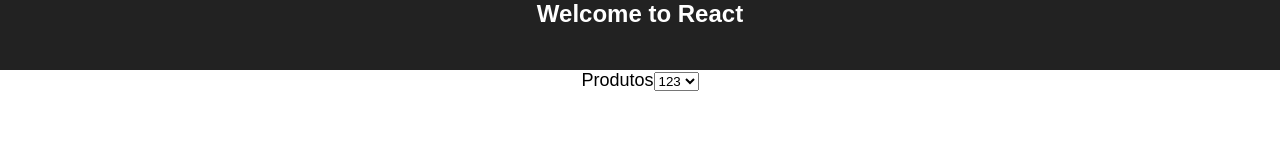
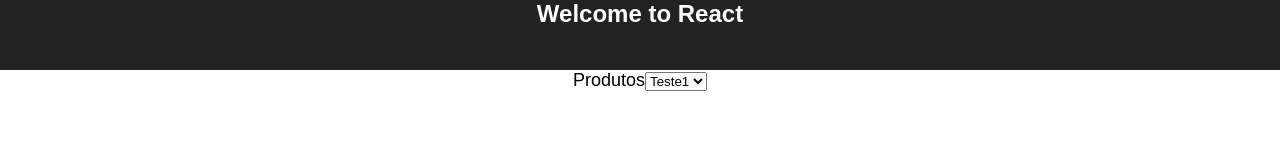
Before and after one commit to rafaelbaetapena/reactjs-selectbox, a React (Create React App) app: page / in a window 1280 px wide. Shown: the part 120-280 px from the top of the page. Built offline with nearby package versions, Linux system fonts and the light colour scheme.

Commit message:
selectbox

```diff
--- a/src/App.js
+++ b/src/App.js
@@ -2,9 +2,15 @@ import React, { Component } from 'react'
 import logo from './logo.svg'
 import './App.css'
 
-import $ from 'jquery'
+import Selectbox from "./Selectbox.jsx"
 
-import Combobox from "./Combobox.jsx"
+const data =[
+  {value: "1", text: "Teste1"},
+  {value: "2", text: "Teste2"},
+  {value: "3", text: "Teste3"},
+  {value: "4", text: "Teste4"},
+  {value: "5", text: "Teste5"},
+]
 
 class App extends Component {
 
@@ -16,7 +22,7 @@ class App extends Component {
           <h1 className="App-title">Welcome to React</h1>
         </header>
         <div className="App-intro">
-          <Combobox label="Produtos" />
+          <Selectbox label="Produtos" data={data} />
         </div>
       </div>
     );
--- a/src/Combobox.jsx
+++ /dev/null
@@ -1,15 +0,0 @@
-import React from 'react'
-
-const Combobox = props => (
-    <div>
-        <label>{props.label}</label>
-        <select>
-
-            <option>123</option>
-            <option>123</option>
-            <option>123</option>
-        </select>
-    </div>
-)
-
-export default Combobox;
--- /dev/null
+++ b/src/Selectbox.jsx
@@ -0,0 +1,16 @@
+import React from 'react'
+
+const Selectbox = props => (
+    <div>
+        <label>{props.label}</label>
+        <select>
+            {props.data.map(
+                (v, i) => (
+                    <option value={v.value}>{v.text}</option>
+                )
+            )}
+        </select>
+    </div>
+)
+
+export default Selectbox;
```
